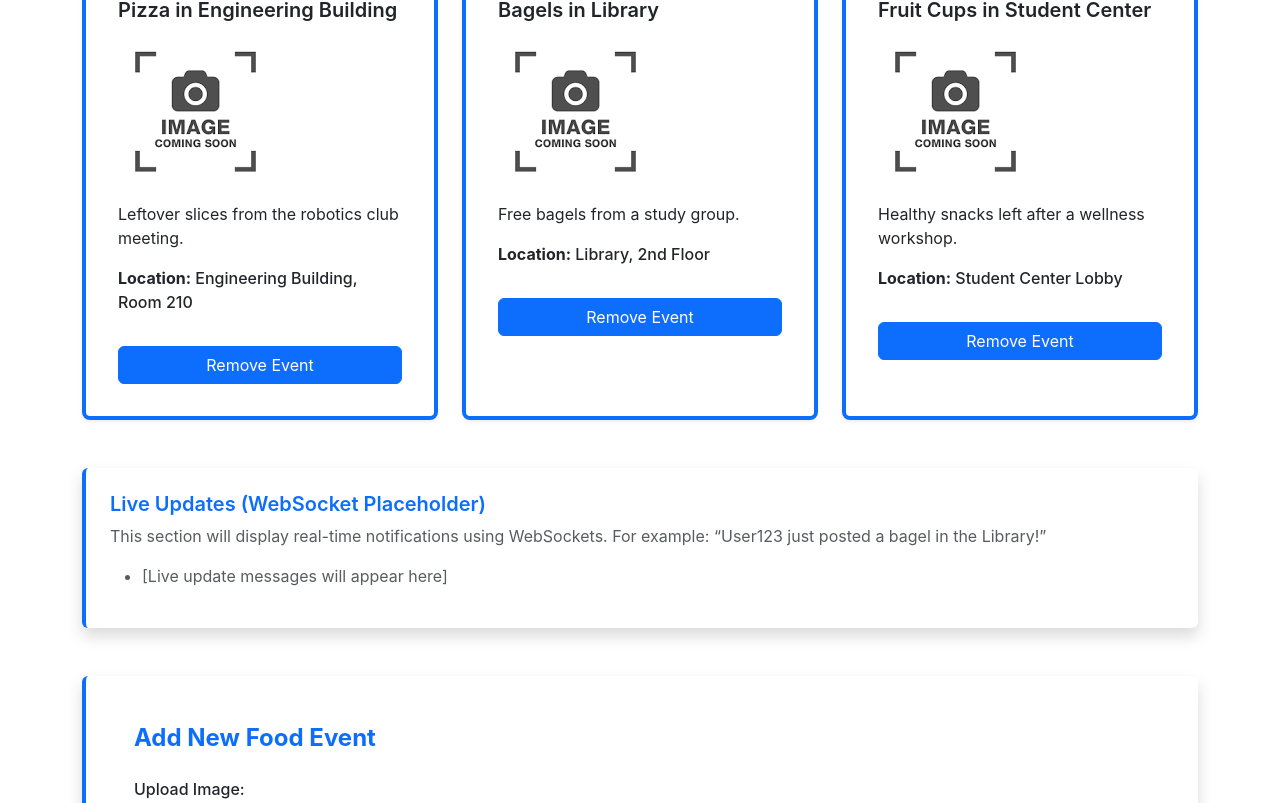
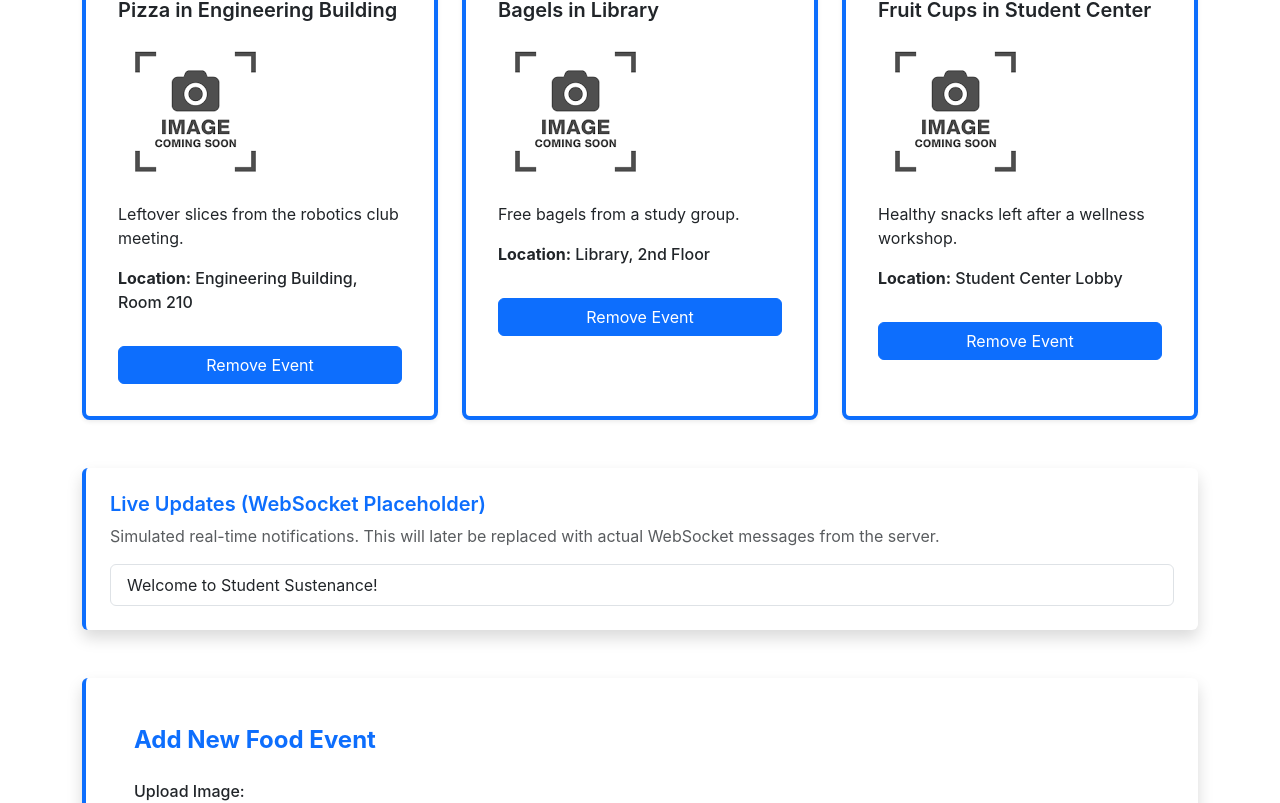
Before and after one commit to powjosh04/startup, a React (Vite) app: page /feed in a window 1280 px wide. Shown: the part 360-1163 px from the top of the page. Built offline with nearby package versions, Linux system fonts and the light colour scheme.

Commit message:
Created websocket mock functionality

```diff
--- a/src/feed/feed.jsx
+++ b/src/feed/feed.jsx
@@ -7,6 +7,32 @@ export function Feed() {
     // Later you can process form data here
     // For now, just prevent reload
   }
+
+  const [notifications, setNotifications] = React.useState([
+  'Welcome to Student Sustenance!'
+]);
+
+React.useEffect(() => {
+  const messages = [
+    'User123 just posted pizza in the Engineering Building!',
+    'CampusBot found bagels in the Library!',
+    'Student Government posted donuts in the Student Center!',
+    'Wellness Club posted fruit cups near the library!',
+  ];
+
+  const interval = setInterval(() => {
+    const randomMessage =
+      messages[Math.floor(Math.random() * messages.length)];
+
+    setNotifications((current) => [
+      randomMessage,
+      ...current,
+    ]);
+  }, 10000);
+
+  return () => clearInterval(interval);
+}, []);
+
   return (
     <div className="app-main container-fluid py-5">
   <div className="container">
@@ -89,16 +115,27 @@ export function Feed() {
     </section>
 
     {/* WEBSOCKET PLACEHOLDER */}
-    <section className="mb-5 bg-white p-4 rounded shadow border-start border-4 border-primary">
-      <h2 className="h5 fw-semibold text-primary mb-2">Live Updates (WebSocket Placeholder)</h2>
-      <p className="text-muted">
-        This section will display real-time notifications using WebSockets.
-        For example: “User123 just posted a bagel in the Library!”
-      </p>
-      <ul className="mt-3 text-muted">
-        <li>[Live update messages will appear here]</li>
-      </ul>
-    </section>
+  <section className="mb-5 bg-white p-4 rounded shadow border-start border-4 border-primary">
+    <h2 className="h5 fw-semibold text-primary mb-2">
+      Live Updates (WebSocket Placeholder)
+    </h2>
+
+    <p className="text-muted">
+      Simulated real-time notifications. This will later be replaced with
+      actual WebSocket messages from the server.
+    </p>
+
+    <ul className="list-group mt-3">
+      {notifications.map((message, index) => (
+        <li
+          key={index}
+          className="list-group-item"
+        >
+          {message}
+        </li>
+      ))}
+    </ul>
+  </section>
 
     {/* ADD EVENT FORM */}
         <section className="bg-white p-4 p-md-5 rounded shadow border-start border-4 border-primary">
```
